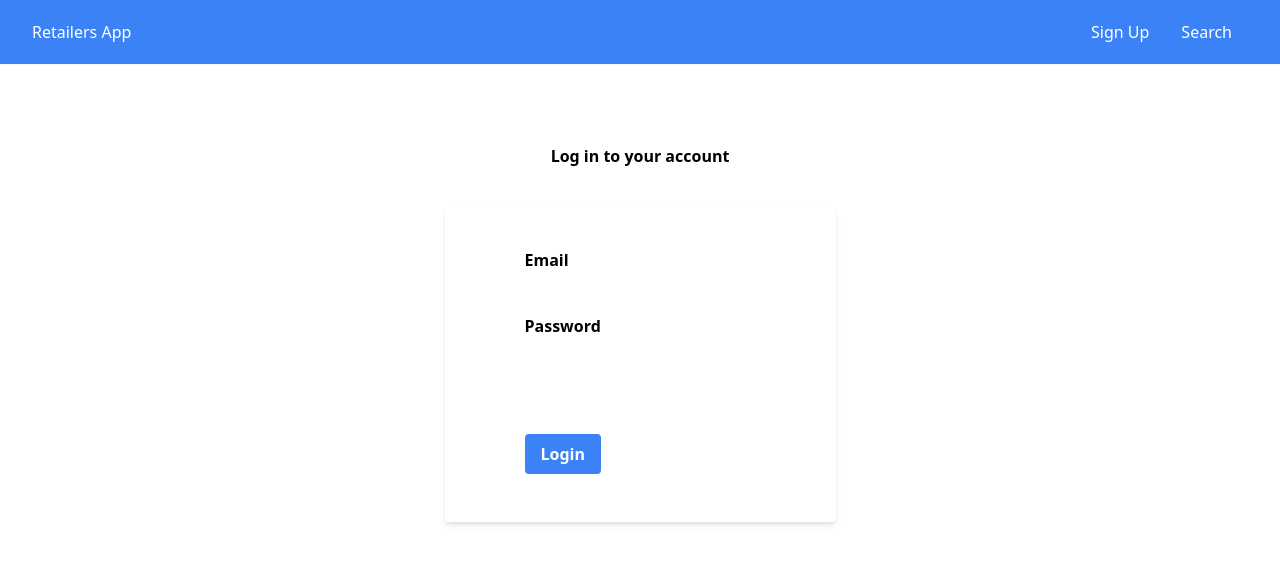
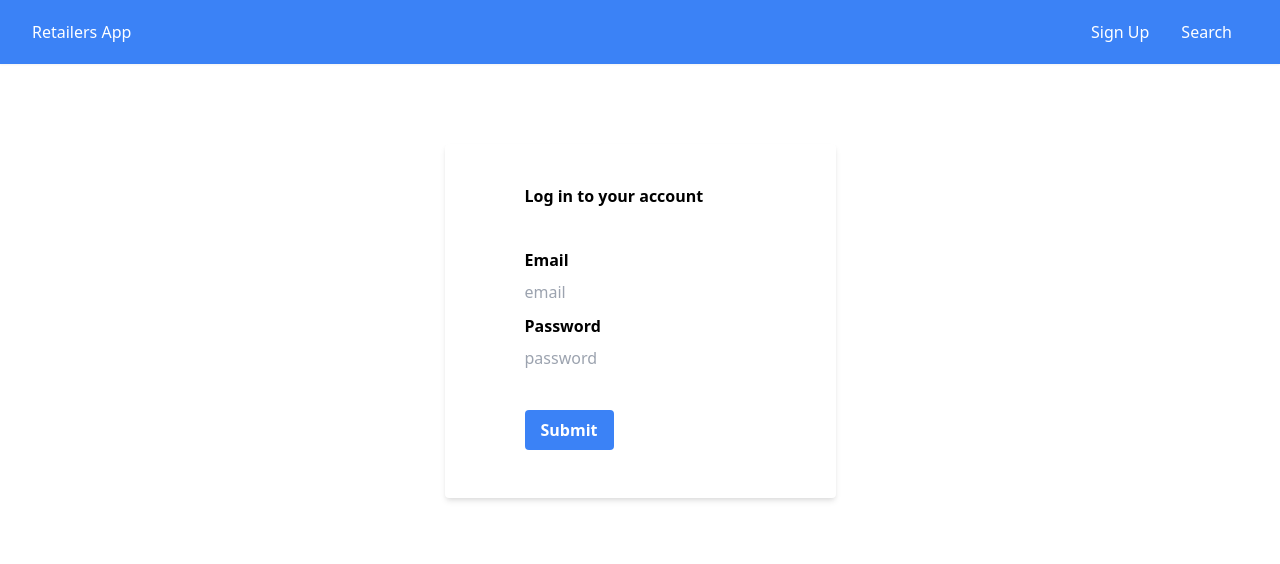
Before and after one commit to RicardoArquimedes/Frontend-Retailer-App, a React (Create React App) app: page / in a window 1280 px wide. Shown: the top 564 px of the page. Built offline with nearby package versions, Linux system fonts and the light colour scheme.

Commit message:
updating components styles and request/response axios

```diff
--- a/src/App.js
+++ b/src/App.js
@@ -21,8 +21,6 @@ function App() {
         console.log('i resized');
       }
     };
-
-    window.addEventListener('resize', hideMenu);
 
     return () => {
       window.removeEventListener('resize', hideMenu);
--- a/src/pages/Home.js
+++ b/src/pages/Home.js
@@ -1,63 +1,73 @@
 import React, { useState } from 'react';
-//import axios from 'axios';
+import { useHistory } from 'react-router-dom';
+import axiosInstance from '../Utils/axios';
 
-import { setUserlocal } from '../Utils/Common';
-import axios from "../Utils/axios";
 
-function Login(props) {
-  const [loading, setLoading] = useState(false);
-  const email = useFormInput('');
-  const password = useFormInput('');
+const Login = () => {
 
-  const [error, setError] = useState(null);
+    const history = useHistory();
+    const [data, setData] = useState({
+        email: '',
+        password: '',
 
-  // handle button click of login form
-  const handleLogin = () => {
-    setError(null);
-    setLoading(true);
-    axios.post('/api/login', { email: email.value, password: password.value }).then(response => {
-      setLoading(false);
-      setUserlocal(response.data.token, response.data.email);
-      props.history.push('/data');
-    }).catch(error => {
-      setLoading(false);
-      if (error.response.status === 401) setError(error.response.data.message);
 
-      else setError("Something went wrong. Please try again later.");
+    })
 
-    });
-  }
+    const [formData, updateFormData] = useState(setData);
+
+    const handleInputChange = (e) => {
+        updateFormData({
+            ...formData,
+            // Trimming any whitespace
+            [e.target.name]: e.target.value.trim(),
+        });
+    };
+
+    const sendData = (event) => {
+        event.preventDefault()
+        console.log('enviando data...' + data.first_name + ' ' + data.last_name)
+    }
+
+    const handleSubmit = (e) => {
+        e.preventDefault();
+        console.log(formData);
+
+        axiosInstance
+            .post(`/api/login`, {
+                email: formData.email,
+                password: formData.password,
+
+            })
+            .then((res) => {
+                history.push('/data');
+                console.log(res);
+                console.log(res.data);
+            });
+    };
 
   return (
     <div className="font-sans container mx-auto h-full flex flex-col justify-center items-center mt-20">
+       <form className="row" onSubmit={sendData}>
+
+      <div className="bg-white shadow-md rounded px-20 pt-10 pb-12 mb-4">
       <h1 className="mb-10 font-bold">Log in to your account </h1>
-      <div className="bg-white shadow-md rounded px-20 pt-10 pb-12 mb-4">
-
         <div>
           <label className="block text-grey-darker text-md font-bold mb-2" htmlFor='email'>Email</label>
-          <input type="text" {...email} autoComplete="new-password" />
+          <input type="text" placeholder="email" className="form-control" onChange={handleInputChange} name="email"></input>
         </div>
         <div style={{ marginTop: 10 }}>
           <label className="block text-grey-darker text-md font-bold mb-2" htmlFor='password'>Password</label>
-          <input type="password" {...password} autoComplete="new-password" />
+          <input type="password" placeholder="password" className="form-control" onChange={handleInputChange} name="password"></input>
         </div>
-        {error && <><small style={{ color: 'red' }}>{error}</small><br /></>}<br />
-        <input className="bg-blue-500 text-white font-bold py-2 px-4 mt-10 rounded" type="button" value={loading ? 'Loading...' : 'Login'} onClick={handleLogin} disabled={loading} /><br />
+
+
+        <button type="submit" className="bg-blue-500 text-white font-bold py-2 px-4 mt-10 rounded"  onClick={handleSubmit}>Submit</button>
       </div>
+      </form>
     </div>
   );
 }
 
-const useFormInput = initialValue => {
-  const [value, setValue] = useState(initialValue);
 
-  const handleChange = e => {
-    setValue(e.target.value);
-  }
-  return {
-    value,
-    onChange: handleChange
-  }
-}
 
 export default Login;
--- a/src/pages/seccionDos.js
+++ b/src/pages/seccionDos.js
@@ -1,9 +1,9 @@
-import React, { useState, useEffect } from 'react';
+import React, { useState} from 'react';
 
 import axios from "../Utils/axios";
 
 
-function Login(props) {
+function Login() {
   const [loading, setLoading] = useState(false);
   const subtotal = useFormInput('');
   const total = useFormInput('');
@@ -25,6 +25,7 @@ function Login(props) {
       console.log("la orden", order.data)
       console.log("todo", resProfile)
       await axios.post('/api/orders/', order)
+      alert('order registered');
       // props.history.push('/');
       setLoading(false);
     } catch (e) {
--- a/src/pages/seccionUno.js
+++ b/src/pages/seccionUno.js
@@ -81,10 +81,7 @@ const Form = () => {
                 </div>
                 <button type="submit" className="btn btn-primary" onClick={handleSubmit}>Submit</button>
             </form>
-            <ul>
-                {/* <li>{data.name}</li>
-                <li>{data.lastName}</li> */}
-            </ul>
+
         </Fragment>
     );
 }
```
